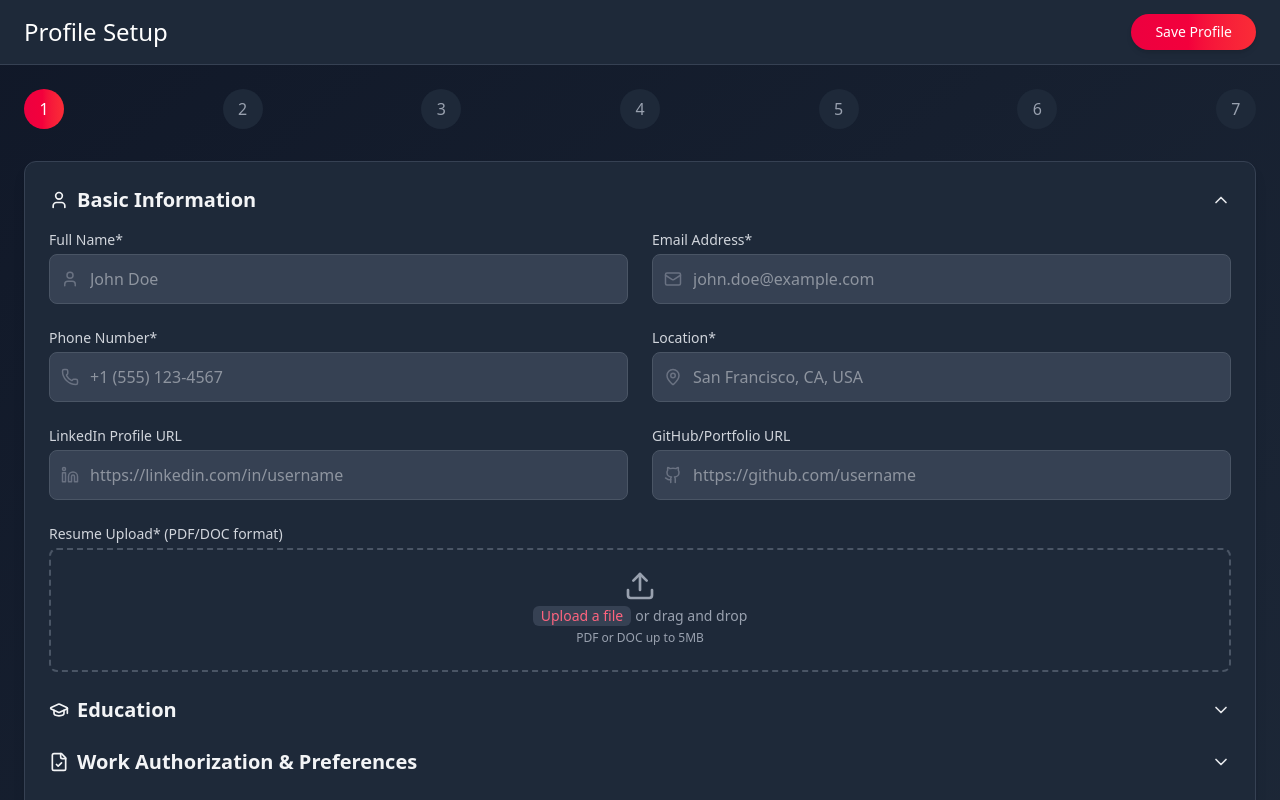
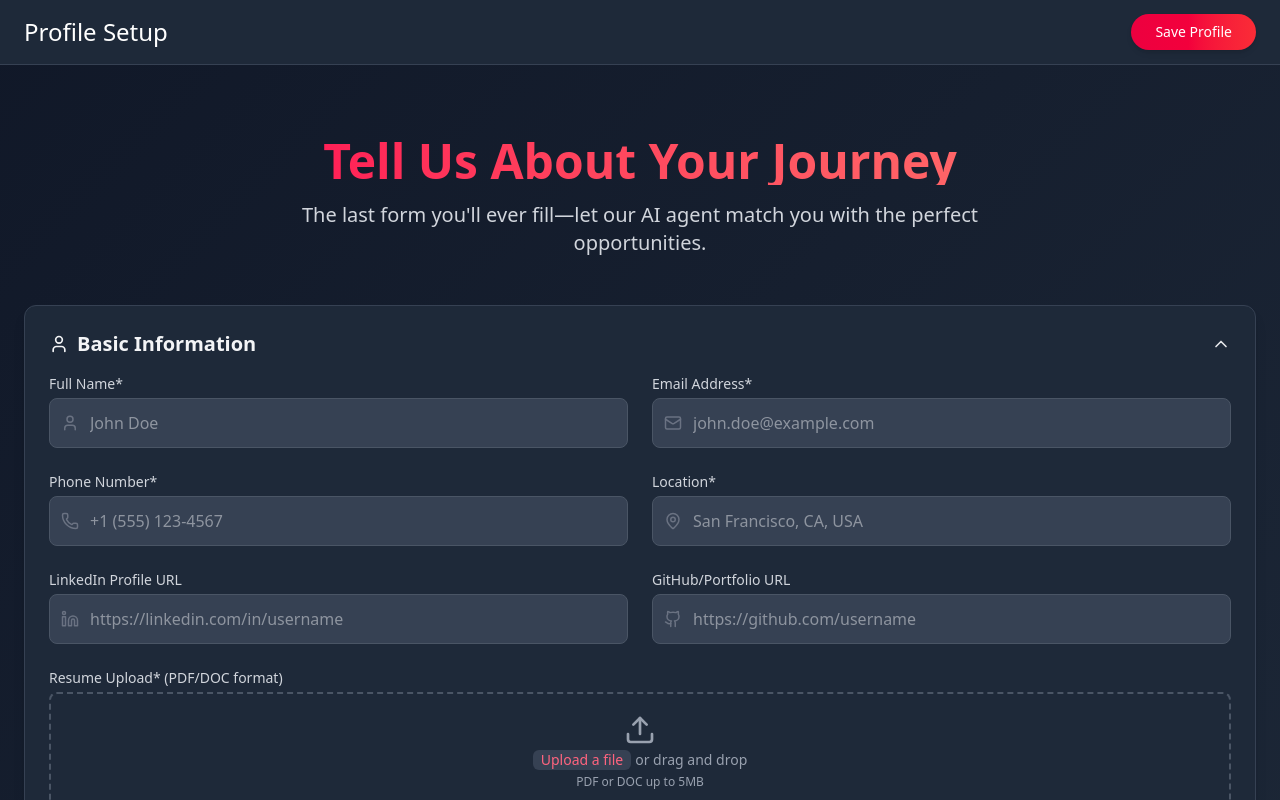
Before and after one commit to mrktsm/swiftapply-henhacks2025, a React (Vite) app in the folder frontend/: page / in a window 1280 px wide. Shown: the top 800 px of the page. Built offline with nearby package versions, Linux system fonts and the light colour scheme.

Commit message:
UPDATE: Form Page

```diff
--- a/frontend/index.html
+++ b/frontend/index.html
@@ -7,14 +7,12 @@
     <link rel="preconnect" href="https://fonts.googleapis.com" />
     <link rel="preconnect" href="https://fonts.gstatic.com" crossorigin />
     <link
-      href="https://fonts.googleapis.com/css2?family=Noto+Sans:ital,wght@0,100..900;1,100..900&display=swap"
+      href="https://fonts.googleapis.com/css2?family=Montserrat:ital,wght@0,100..900;1,100..900&display=swap"
       rel="stylesheet"
     />
-    <title>Job Agent</title>
+    <title>Vite + React + TS</title>
   </head>
-  <body
-    class="bg-gradient-to-br from-gray-900 to-gray-800 min-h-screen text-foreground"
-  >
+  <body>
     <div id="root"></div>
     <script type="module" src="/src/main.tsx"></script>
   </body>
--- a/frontend/src/App.tsx
+++ b/frontend/src/App.tsx
@@ -34,7 +34,9 @@ function App() {
     //     </Routes>
     //   </div>
     // </BrowserRouter>
-    <FormPage />
+    <div className="monteserrat-500">
+      <FormPage />
+    </div>
   );
 }
 
--- a/frontend/src/FormPage.tsx
+++ b/frontend/src/FormPage.tsx
@@ -57,9 +57,9 @@ const ProfileSetupForm = () => {
         </div>
       </header>
 
-      <div className="container mx-auto px-6 py-6">
+      <div className="container mx-auto px-6 py-6 justify-center items-center">
         {/* Progress Steps */}
-        <div className="flex justify-between mb-8 relative">
+        {/* <div className="flex justify-between mb-8 relative">
           <div className="absolute top-1/2 h-1 bg-gray-700 w-full -z-10 transform -translate-y-1/2"></div>
           {[1, 2, 3, 4, 5, 6, 7].map((step) => (
             <button
@@ -72,6 +72,16 @@ const ProfileSetupForm = () => {
               {step}
             </button>
           ))}
+        </div> */}
+
+        <div className="w-full py-12 flex flex-col items-center justify-center text-center">
+          <h1 className="text-4xl md:text-5xl font-bold bg-clip-text text-transparent bg-gradient-to-r from-rose-500 to-red-400 mb-4">
+            Tell Us About Your Journey
+          </h1>
+          <p className="text-xl text-gray-300 max-w-3xl mx-auto">
+            The last form you'll ever fill—let our AI agent match you with the
+            perfect opportunities.
+          </p>
         </div>
 
         <div className="bg-gray-800 rounded-xl shadow-lg border border-gray-700 p-6 mb-6">
@@ -685,9 +695,9 @@ const ProfileSetupForm = () => {
             </div>
 
             {expanded.behavioral && (
-              <div className="mt-4 space-y-6">
+              <div className="-mt-6 space-y-6">
                 <div>
-                  <label className="block text-sm font-medium text-gray-300 mb-1">
+                  <label className="block text- text-gray-300 mb-1">
                     Tell us about yourself*
                   </label>
                   <p className="text-xs text-gray-400 mb-2">
```
